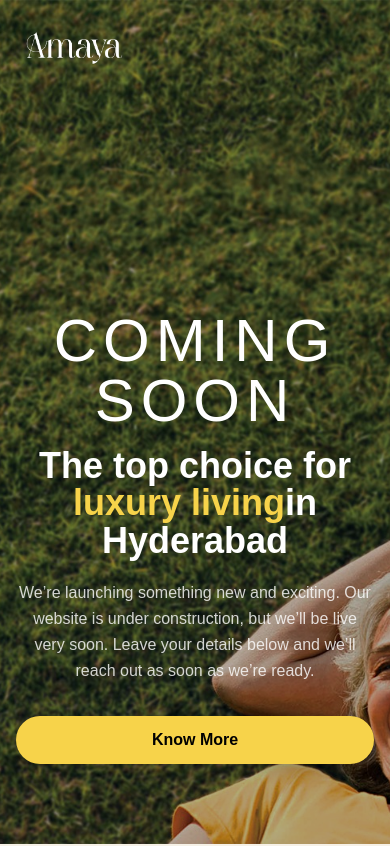
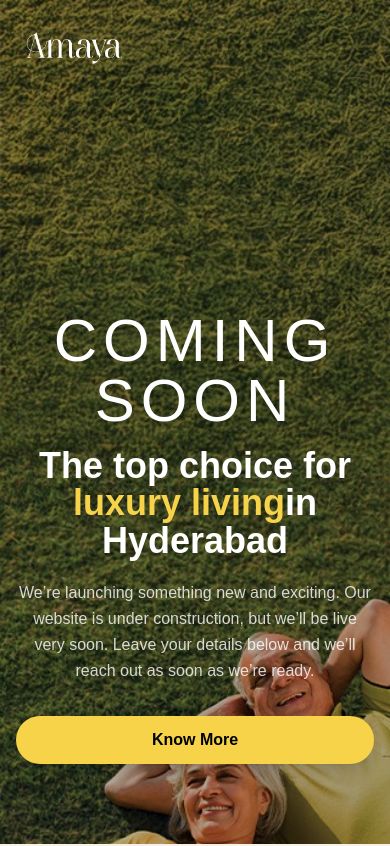
Before and after one commit to rahulweb-dev/Amaya, a Next.js app: page / in a window 390 px wide. Shown: the top 846 px of the page. Built offline with nearby package versions, Linux system fonts and the light colour scheme.

Commit message:
updated mobile banner

```diff
--- a/app/page.js
+++ b/app/page.js
@@ -95,9 +95,17 @@ export default function Home() {
           alt='Amaya Background'
           fill
           priority
-          className='object-cover object-fit max-w-full '
+          className='object-cover object-fit max-w-full hidden md:block'
         />
-
+        <div className='block md:hidden absolute inset-0'>
+          <Image
+            src='/assests/mobile_amaya.jpeg' // change if you have mobile image
+            alt='Mobile Banner'
+            fill
+            priority
+            className='object-cover '
+          />
+        </div>
         {/* Overlay */}
         <div className='absolute inset-0 bg-black/30' />
         {/* <div className='absolute inset-0 bg-gradient-to-b from-black/40 via-black/20 to-black/60' /> */}
```
Also changed, not shown: public/assests/mobile_amaya.jpeg (added).
